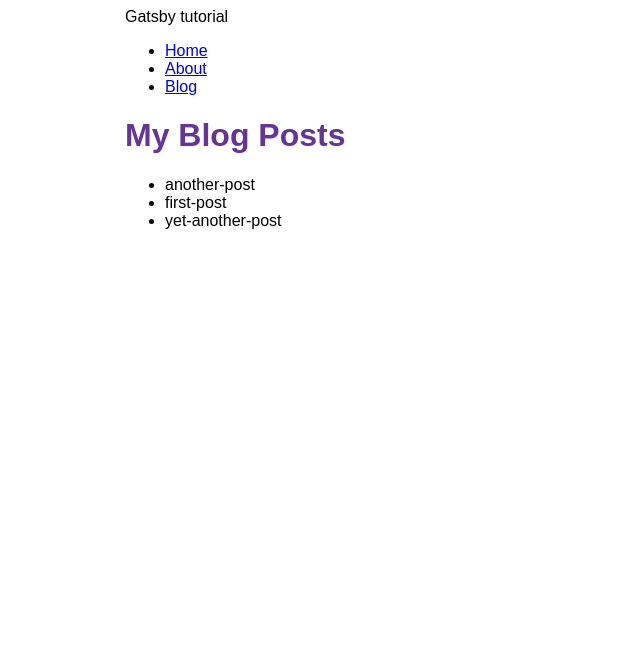
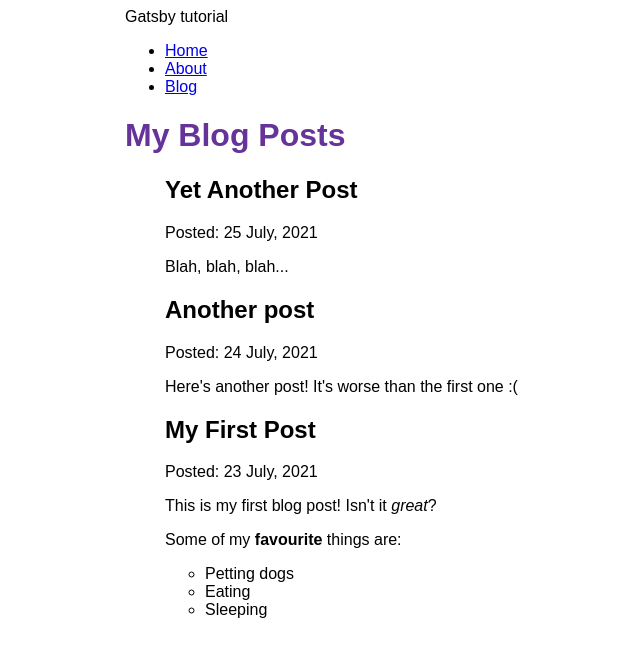
Before and after one commit to jason-persson/gatsby-tutorial, a Gatsby site: page /blog in a window 1280 px wide. Shown: the whole page, without its empty margins (265-905 px from the left). Built offline with nearby package versions, Linux system fonts and the light colour scheme; Gatsby itself is replaced by a stand-in of ours.

Commit message:
Tutorial part 5

```diff
--- a/blog/another-post.mdx
+++ b/blog/another-post.mdx
@@ -0,0 +1,6 @@
+---
+title: "Another post"
+date: "2021-07-24"
+---
+
+Here's another post! It's worse than the first one :(
--- a/blog/first-post.mdx
+++ b/blog/first-post.mdx
@@ -0,0 +1,11 @@
+---
+title: "My First Post"
+date: "2021-07-23"
+---
+
+This is my first blog post! Isn't it *great*?
+
+Some of my **favourite** things are:
+* Petting dogs
+* Eating
+* Sleeping
--- a/blog/yet-another-post.mdx
+++ b/blog/yet-another-post.mdx
@@ -0,0 +1,6 @@
+---
+title: "Yet Another Post"
+date: "2021-07-25"
+---
+
+Blah, blah, blah...
--- a/gatsby-config.js
+++ b/gatsby-config.js
@@ -12,6 +12,7 @@ module.exports = {
         name: `blog`,
         path: `${__dirname}/blog`,
       }
-    }
+    },
+    "gatsby-plugin-mdx",
   ],
 }
--- a/package.json
+++ b/package.json
@@ -15,8 +15,11 @@
     "clean": "gatsby clean"
   },
   "dependencies": {
+    "@mdx-js/mdx": "^1.6.22",
+    "@mdx-js/react": "^1.6.22",
     "gatsby": "^4.5.1",
     "gatsby-plugin-image": "^2.5.1",
+    "gatsby-plugin-mdx": "^3.5.1",
     "gatsby-plugin-sharp": "^4.5.1",
     "gatsby-source-filesystem": "^4.5.1",
     "react": "^17.0.1",
--- a/src/pages/blog.js
+++ b/src/pages/blog.js
@@ -1,27 +1,37 @@
 import React from "react";
 import { graphql } from "gatsby";
+import { MDXRenderer } from "gatsby-plugin-mdx";
 import Layout from "../components/layout";
 
 export const query = graphql`
   query {
-        allFile {
+    allMdx(sort: {fields: frontmatter___date, order: DESC}) {
       nodes {
-                name
+        frontmatter {
+          date(formatString: "D MMMM, YYYY")
+          title
+        }
+        id
+        body
       }
     }
   }
-`;
+`
 
 const BlogPage = ({ data }) => {
   return (
     <Layout pageTitle="My Blog Posts">
       <ul>
         {
-                    data.allFile.nodes.map(node => (
-                        <li key={node.name}>
-                            {node.name}
-                        </li>
-                    ))
+          data.allMdx.nodes.map((node) =>
+            <article key={node.id}>
+              <h2>{node.frontmatter.title}</h2>
+              <p>Posted: {node.frontmatter.date}</p>
+              <MDXRenderer>
+                {node.body}
+              </MDXRenderer>
+            </article>
+          )
         }
       </ul>
     </Layout>
```
Also changed, not shown: 1 other file. Lines whose indentation alone changed are shown as unchanged.
